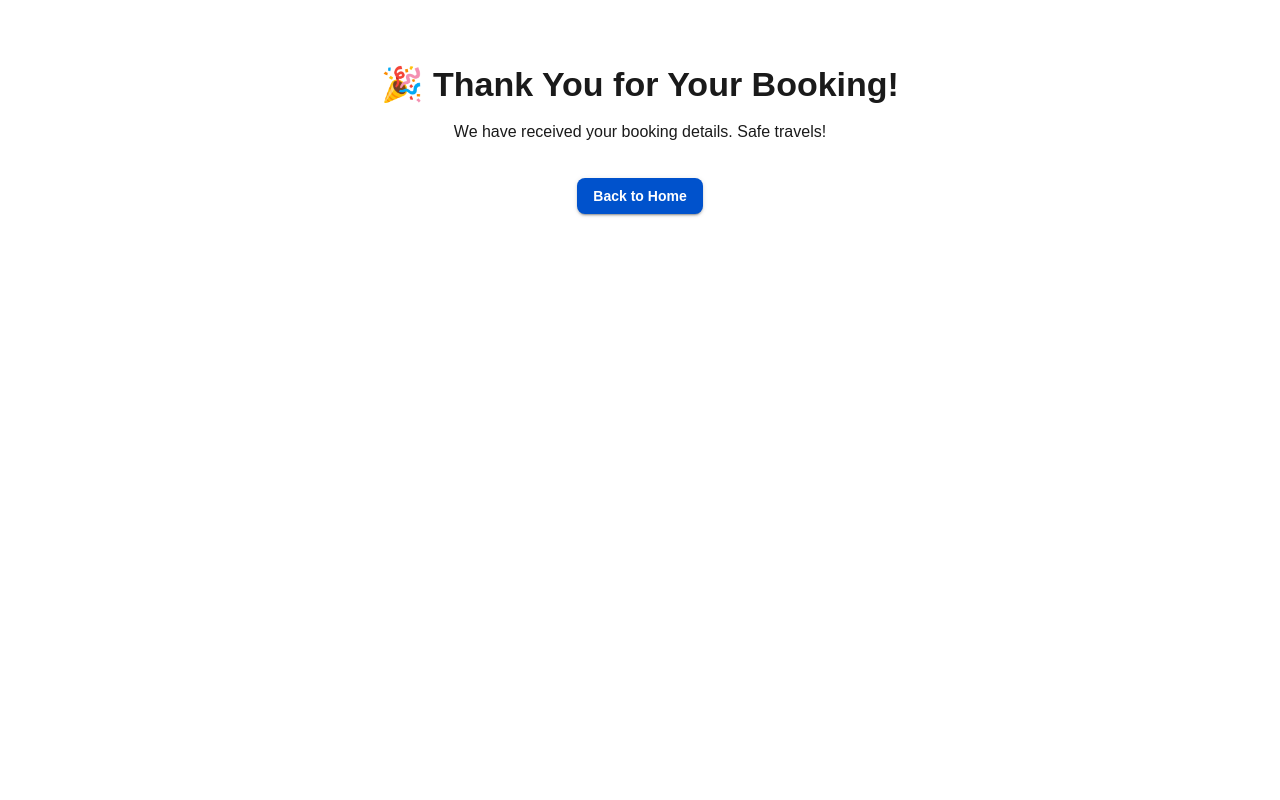
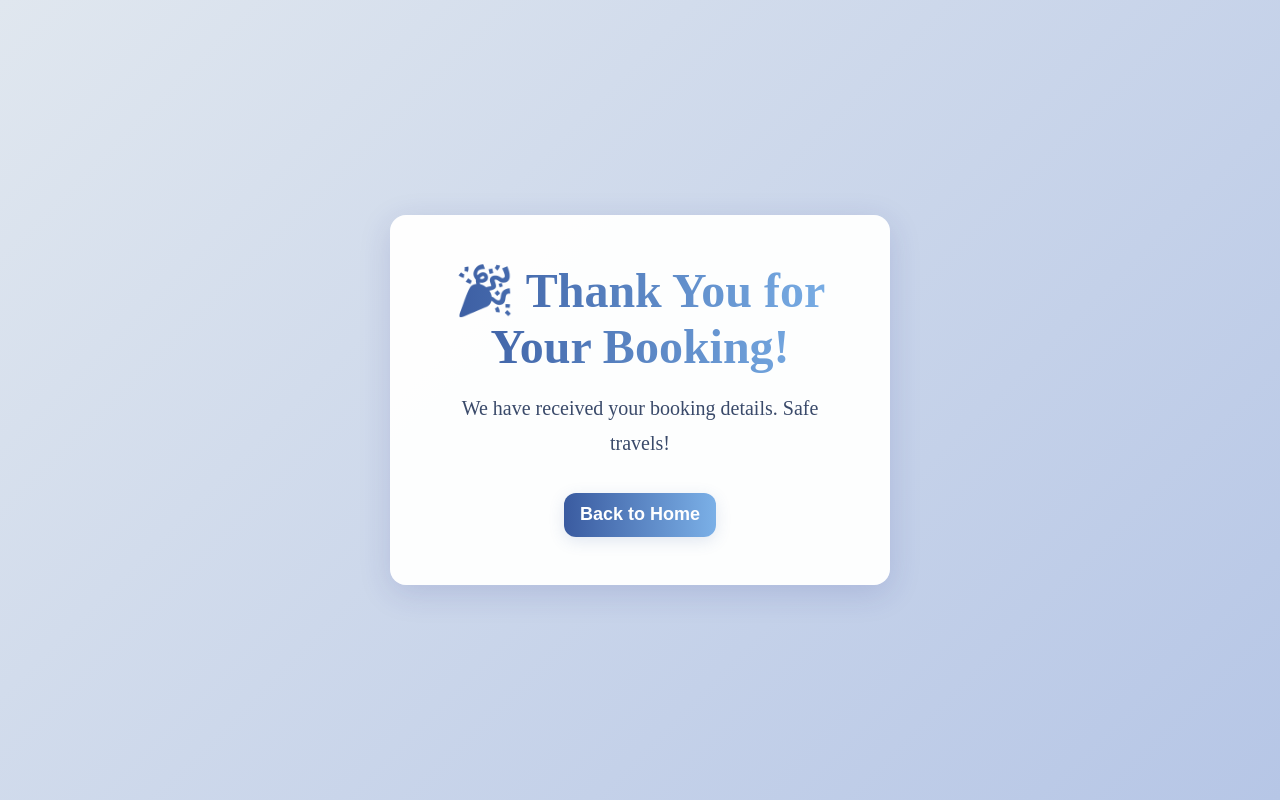
Before and after one commit to akshav-coder/onwardvisa, a React (Vite) app in the folder client/: page /thank-you in a window 1280 px wide. Built offline with nearby package versions, Linux system fonts and the light colour scheme.

Commit message:
thank you note

```diff
--- a/client/src/pages/ThankYouPage.jsx
+++ b/client/src/pages/ThankYouPage.jsx
@@ -1,4 +1,4 @@
-import { Box, Typography, Button } from "@mui/material";
+import { Box, Typography, Button, Paper } from "@mui/material";
 import { useLocation, useNavigate } from "react-router-dom";
 
 const ThankYouPage = () => {
@@ -6,26 +6,95 @@ const ThankYouPage = () => {
   const navigate = useNavigate();
   const info = location.state?.info;
   return (
-    <Box sx={{ textAlign: "center", mt: 8, px: 2 }}>
-      <Typography variant="h4" fontWeight="bold" gutterBottom>
+    <Box
+      sx={{
+        minHeight: "100vh",
+        background: "linear-gradient(135deg, #e0e7ef 0%, #b6c6e6 100%)",
+        display: "flex",
+        alignItems: "center",
+        justifyContent: "center",
+        p: 2,
+      }}
+    >
+      <Paper
+        elevation={8}
+        sx={{
+          p: { xs: 3, sm: 6 },
+          borderRadius: 4,
+          maxWidth: 500,
+          width: "100%",
+          boxShadow: "0 8px 32px 0 rgba(31, 38, 135, 0.15)",
+          background: "rgba(255,255,255,0.97)",
+          textAlign: "center",
+        }}
+      >
+        <Typography
+          variant="h3"
+          fontWeight="bold"
+          gutterBottom
+          sx={{
+            background: "linear-gradient(90deg, #3a5ba0 0%, #7bb0e7 100%)",
+            WebkitBackgroundClip: "text",
+            WebkitTextFillColor: "transparent",
+            backgroundClip: "text",
+            fontFamily: "Playfair Display, serif",
+            mb: 2,
+          }}
+        >
           🎉 Thank You for Your Booking!
         </Typography>
-      <Typography variant="subtitle1" mb={4}>
+        <Typography
+          variant="subtitle1"
+          mb={4}
+          sx={{
+            color: "#3a4a6a",
+            fontSize: 20,
+            fontFamily: "Lora, serif",
+            fontWeight: 500,
+          }}
+        >
           We have received your booking details. Safe travels!
         </Typography>
         {info && (
           <Box sx={{ textAlign: "left", mb: 4, mx: "auto", maxWidth: 400 }}>
-          {Object.entries(info).map(([key, val]) => (
+            {Object.entries(info).map(([key, val]) =>
               typeof val === "string" || typeof val === "number" ? (
-              <Typography key={key}>
-                <strong>{key.replace(/([A-Z])/g, " $1")}: </strong>
+                <Typography
+                  key={key}
+                  sx={{
+                    fontFamily: "Lora, serif",
+                    color: "#2d3e5e",
+                    fontSize: 17,
+                    mb: 0.5,
+                  }}
+                >
+                  <strong style={{ color: "#3a5ba0" }}>
+                    {key.replace(/([A-Z])/g, " $1")}:{" "}
+                  </strong>
                   {val}
                 </Typography>
               ) : null
-          ))}
+            )}
           </Box>
         )}
-      <Button variant="contained" onClick={() => navigate("/")}>Back to Home</Button>
+        <Button
+          variant="contained"
+          onClick={() => navigate("/")}
+          sx={{
+            background: "linear-gradient(90deg, #3a5ba0 0%, #7bb0e7 100%)",
+            color: "#fff",
+            fontWeight: "bold",
+            fontSize: 18,
+            borderRadius: 3,
+            boxShadow: "0 4px 16px 0 rgba(58,91,160,0.15)",
+            "&:hover": {
+              background: "linear-gradient(90deg, #2d3e5e 0%, #b6c6e6 100%)",
+            },
+          }}
+        >
+          Back to Home
+        </Button>
+      </Paper>
     </Box>
   );
 };
```
Lines whose indentation alone changed are shown as unchanged.
